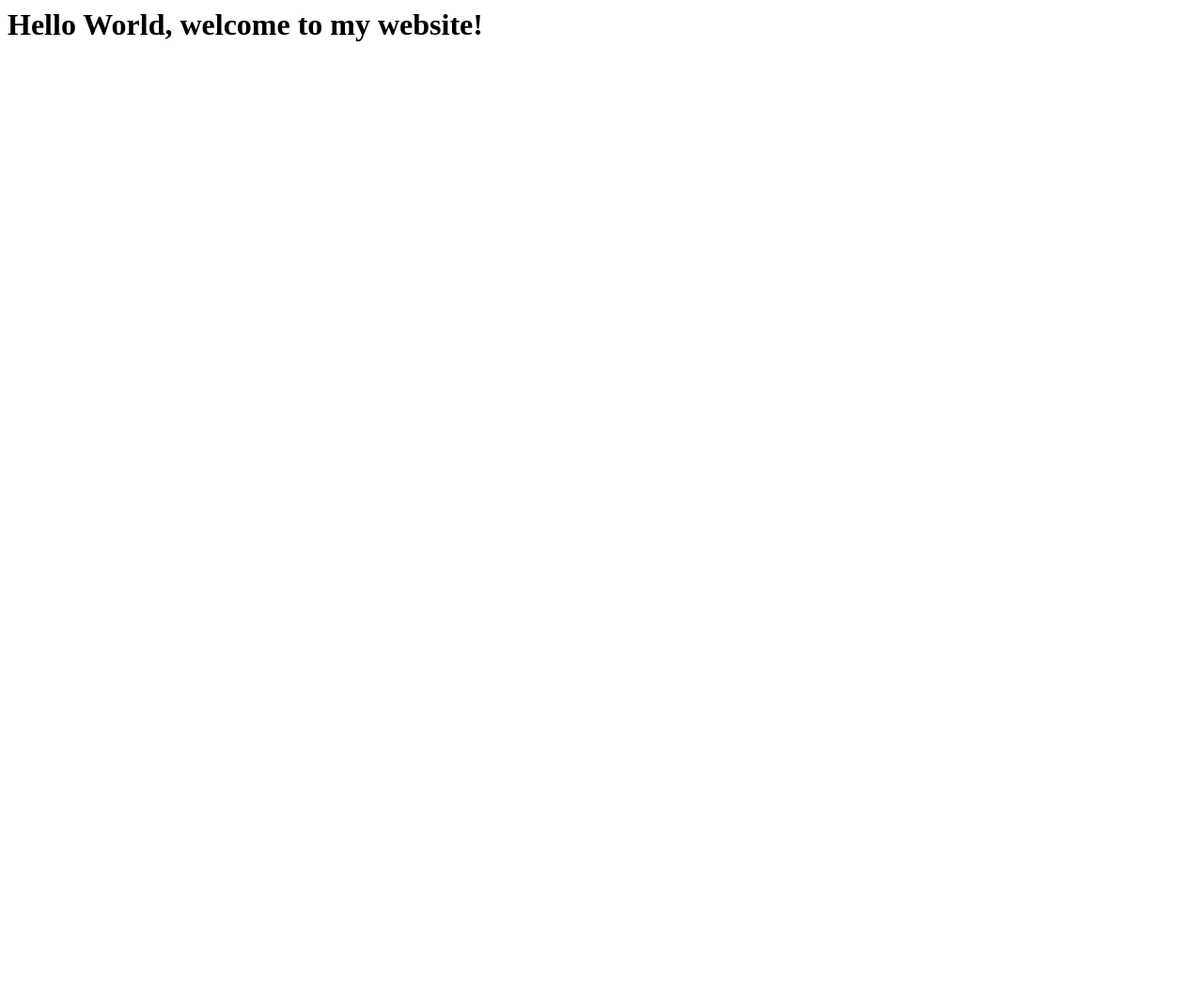
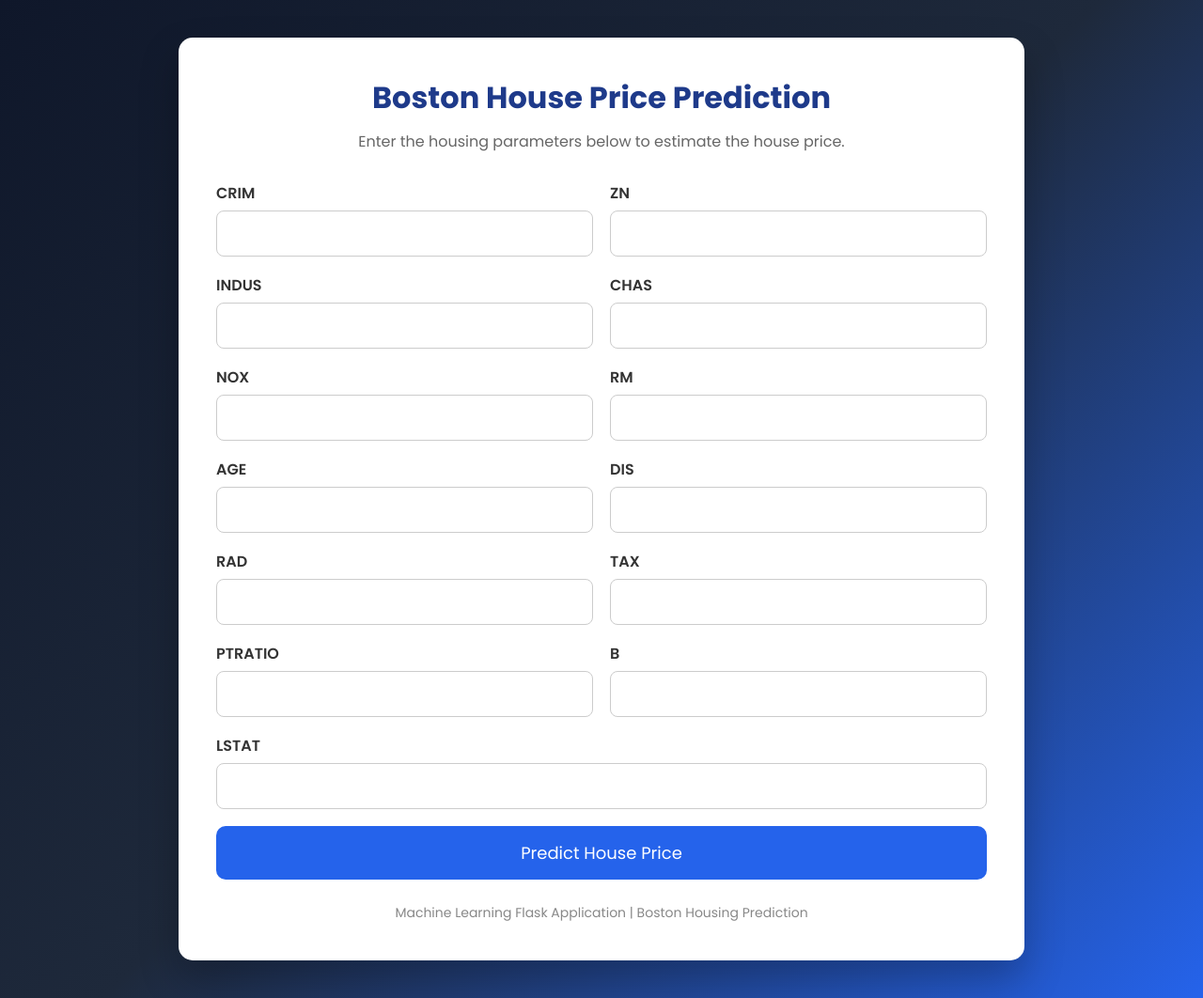
Before and after one commit to Adeeb313/bostonhousepricing, a Flask app: page / in a window 1280 px wide. Shown: the whole page at 94% size. Before the commit the page ends 44 px from the top, so only its background shows below. Run offline with Flask 3, Linux system fonts and the light colour scheme; parts of the project's set-up code (start-up, migrations or seed data) failed here and were passed over.

Commit message:
The web app is ready

```diff
--- a/app.py
+++ b/app.py
@@ -21,5 +21,14 @@ def predict_api():
     print(output[0])
     return jsonify({'prediction': float(output[0])})
 
+@app.route('/predict', methods = ['POST'])
+def predict():
+    data = [float(x) for x in request.form.values()]
+    final_input = scaler.transform(np.array(data).reshape(1, -1))
+    print(final_input)
+    output = regmodel.predict(final_input)[0]
+    return render_template('home.html', prediction_text='The predicted house price is ${:.2f}'.format(output))
+
+
 if __name__=='__main__':
     app.run(debug= True)
--- a/templates/home.html
+++ b/templates/home.html
@@ -1,3 +1,264 @@
-<h1>
-Hello World, welcome to my website!
-</h1>
+<!DOCTYPE html>
+<html lang="en">
+<head>
+<meta charset="UTF-8">
+<meta name="viewport" content="width=device-width, initial-scale=1.0">
+
+<title>Boston House Price Prediction</title>
+
+<link href="https://fonts.googleapis.com/css2?family=Poppins:wght@300;400;500;600;700&display=swap" rel="stylesheet">
+
+<style>
+
+*{
+    margin:0;
+    padding:0;
+    box-sizing:border-box;
+    font-family:'Poppins',sans-serif;
+}
+
+body{
+
+    background:linear-gradient(135deg,#0f172a,#1e293b,#2563eb);
+    min-height:100vh;
+    display:flex;
+    justify-content:center;
+    align-items:center;
+    padding:40px;
+}
+
+.container{
+
+    width:100%;
+    max-width:900px;
+    background:white;
+    border-radius:15px;
+    padding:40px;
+    box-shadow:0 20px 40px rgba(0,0,0,.25);
+
+}
+
+h1{
+
+    text-align:center;
+    color:#1e3a8a;
+    margin-bottom:10px;
+
+}
+
+.subtitle{
+
+    text-align:center;
+    color:#666;
+    margin-bottom:30px;
+
+}
+
+form{
+
+    display:grid;
+    grid-template-columns:repeat(2,1fr);
+    gap:18px;
+
+}
+
+.input-group{
+
+    display:flex;
+    flex-direction:column;
+
+}
+
+label{
+
+    font-weight:600;
+    margin-bottom:6px;
+    color:#333;
+
+}
+
+input{
+
+    padding:12px;
+    border:1px solid #ccc;
+    border-radius:8px;
+    font-size:15px;
+    transition:.3s;
+
+}
+
+input:focus{
+
+    border-color:#2563eb;
+    outline:none;
+    box-shadow:0 0 5px rgba(37,99,235,.3);
+
+}
+
+.full{
+
+    grid-column:1/3;
+
+}
+
+button{
+
+    width:100%;
+    background:#2563eb;
+    color:white;
+    border:none;
+    padding:15px;
+    border-radius:10px;
+    font-size:18px;
+    cursor:pointer;
+    transition:.3s;
+
+}
+
+button:hover{
+
+    background:#1d4ed8;
+
+}
+
+.result{
+
+    margin-top:30px;
+    background:#ecfdf5;
+    color:#065f46;
+    padding:18px;
+    border-radius:10px;
+    text-align:center;
+    font-size:22px;
+    font-weight:600;
+
+}
+
+.footer{
+
+    margin-top:25px;
+    text-align:center;
+    color:#888;
+    font-size:14px;
+
+}
+
+@media(max-width:768px){
+
+form{
+
+grid-template-columns:1fr;
+
+}
+
+.full{
+
+grid-column:1;
+
+}
+
+}
+
+</style>
+
+</head>
+
+<body>
+
+<div class="container">
+
+<h1>Boston House Price Prediction</h1>
+
+<p class="subtitle">
+Enter the housing parameters below to estimate the house price.
+</p>
+
+<form action="{{ url_for('predict') }}" method="post">
+
+<div class="input-group">
+<label>CRIM</label>
+<input type="number" step="any" name="CRIM" required>
+</div>
+
+<div class="input-group">
+<label>ZN</label>
+<input type="number" step="any" name="ZN" required>
+</div>
+
+<div class="input-group">
+<label>INDUS</label>
+<input type="number" step="any" name="INDUS" required>
+</div>
+
+<div class="input-group">
+<label>CHAS</label>
+<input type="number" step="any" name="CHAS" required>
+</div>
+
+<div class="input-group">
+<label>NOX</label>
+<input type="number" step="any" name="NOX" required>
+</div>
+
+<div class="input-group">
+<label>RM</label>
+<input type="number" step="any" name="RM" required>
+</div>
+
+<div class="input-group">
+<label>AGE</label>
+<input type="number" step="any" name="Age" required>
+</div>
+
+<div class="input-group">
+<label>DIS</label>
+<input type="number" step="any" name="DIS" required>
+</div>
+
+<div class="input-group">
+<label>RAD</label>
+<input type="number" step="any" name="RAD" required>
+</div>
+
+<div class="input-group">
+<label>TAX</label>
+<input type="number" step="any" name="TAX" required>
+</div>
+
+<div class="input-group">
+<label>PTRATIO</label>
+<input type="number" step="any" name="PTRATIO" required>
+</div>
+
+<div class="input-group">
+<label>B</label>
+<input type="number" step="any" name="B" required>
+</div>
+
+<div class="input-group full">
+<label>LSTAT</label>
+<input type="number" step="any" name="LSTAT" required>
+</div>
+
+<div class="full">
+<button type="submit">
+Predict House Price
+</button>
+</div>
+
+</form>
+
+{% if prediction_text %}
+<div class="result">
+{{ prediction_text }}
+</div>
+{% endif %}
+
+<div class="footer">
+Machine Learning Flask Application | Boston Housing Prediction
+</div>
+
+</div>
+
+</body>
+</html>
```
